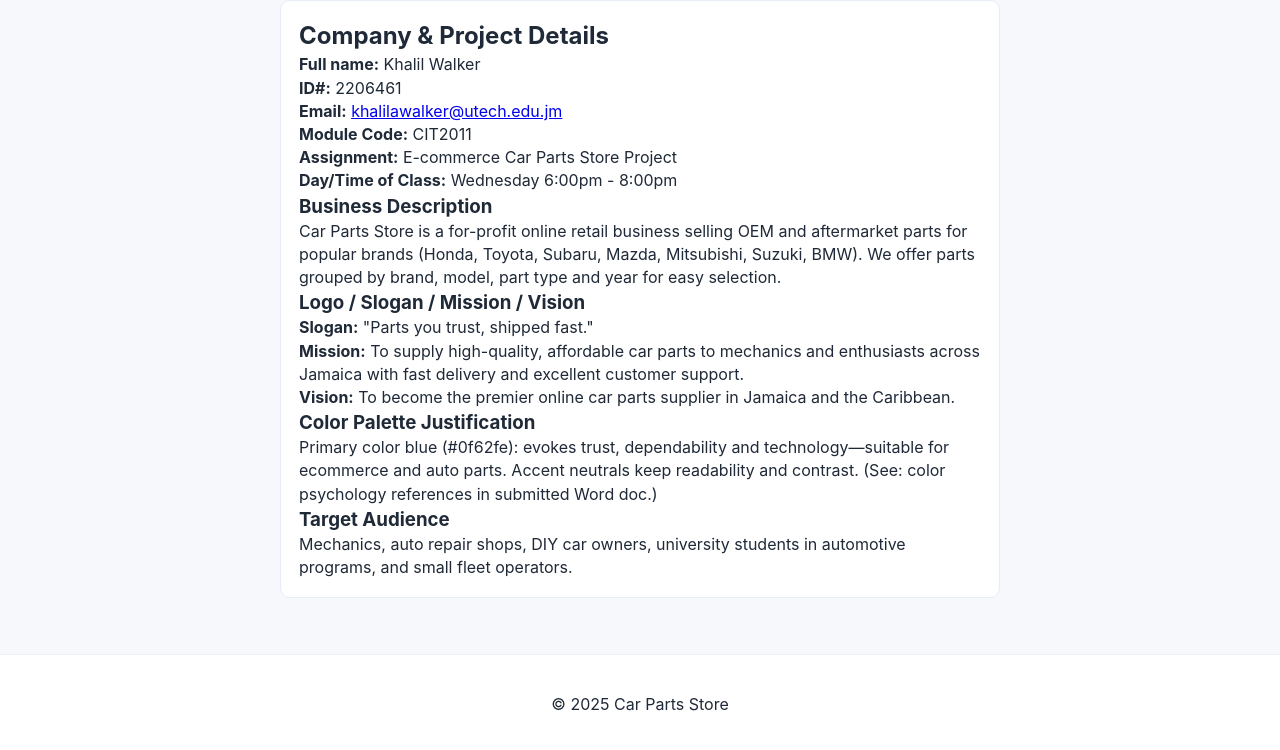
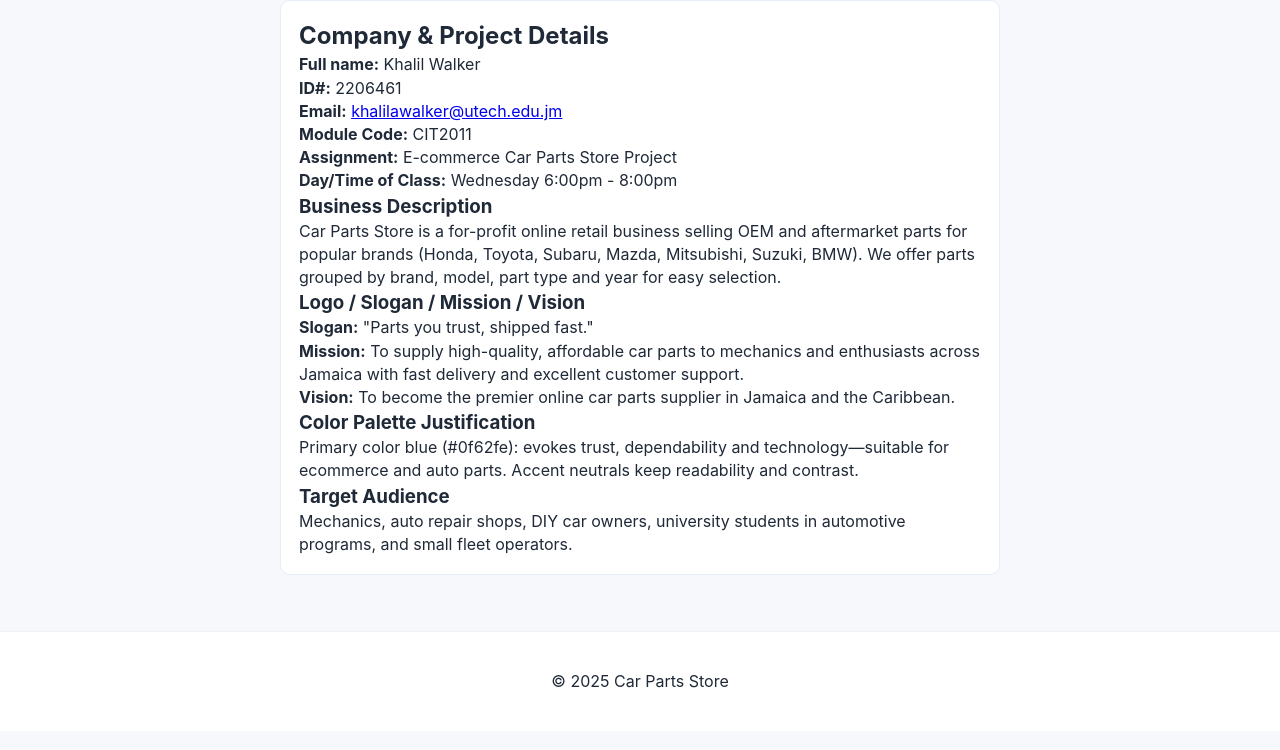
Before and after one commit to Prezi145/car-parts-store, a plain HTML site: page about.html in a window 1280 px wide. Shown: the part 192-942 px from the top of the page. Drawn offline with Linux system fonts and the light colour scheme.

Commit message:
Update about.html

```diff
--- a/about.html
+++ b/about.html
@@ -28,7 +28,7 @@
       <p><strong>Vision:</strong> To become the premier online car parts supplier in Jamaica and the Caribbean.</p>
 
       <h3>Color Palette Justification</h3>
-      <p>Primary color blue (#0f62fe): evokes trust, dependability and technology—suitable for ecommerce and auto parts. Accent neutrals keep readability and contrast. (See: color psychology references in submitted Word doc.)</p>
+      <p>Primary color blue (#0f62fe): evokes trust, dependability and technology—suitable for ecommerce and auto parts. Accent neutrals keep readability and contrast.</p>
 
       <h3>Target Audience</h3>
       <p>Mechanics, auto repair shops, DIY car owners, university students in automotive programs, and small fleet operators.</p>
```
